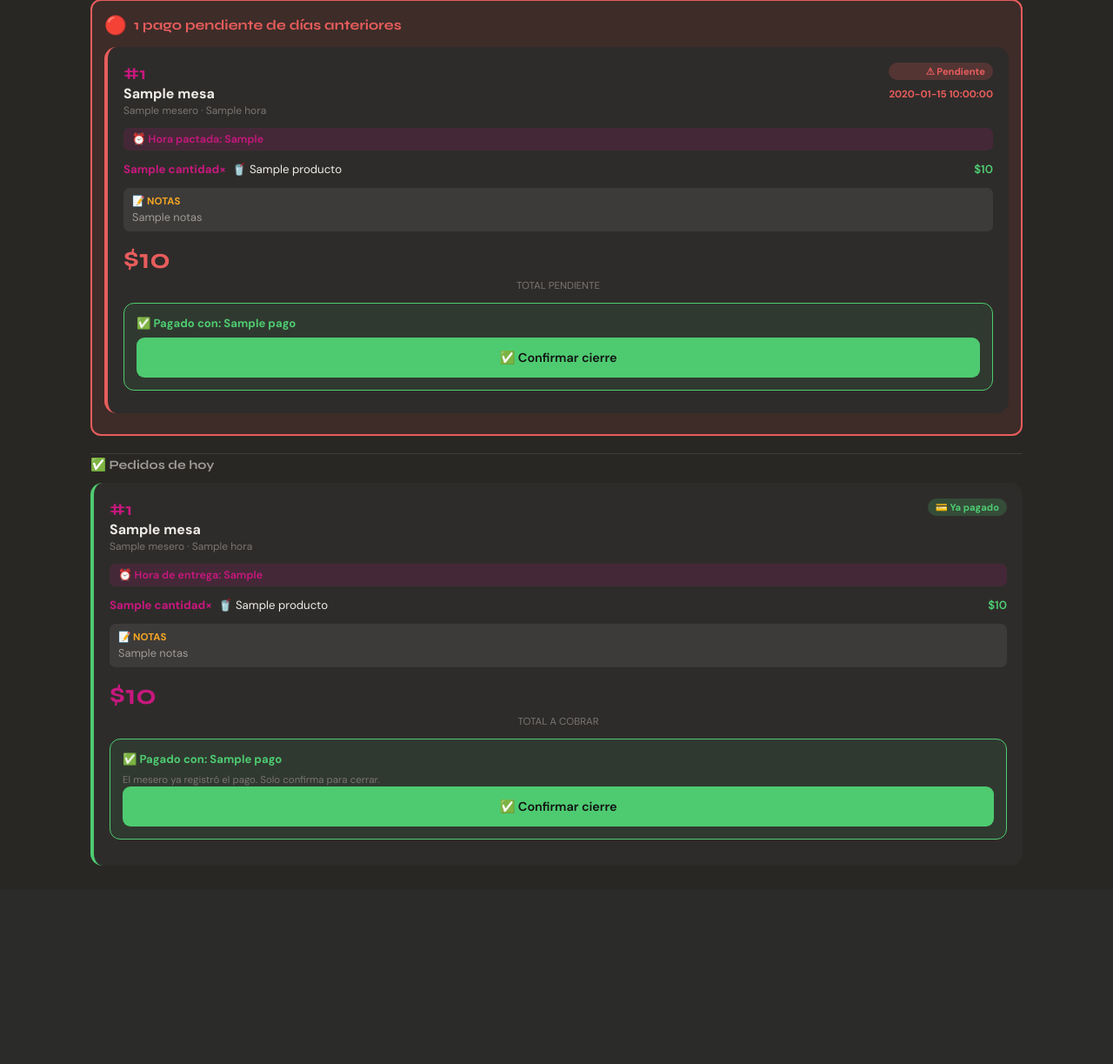
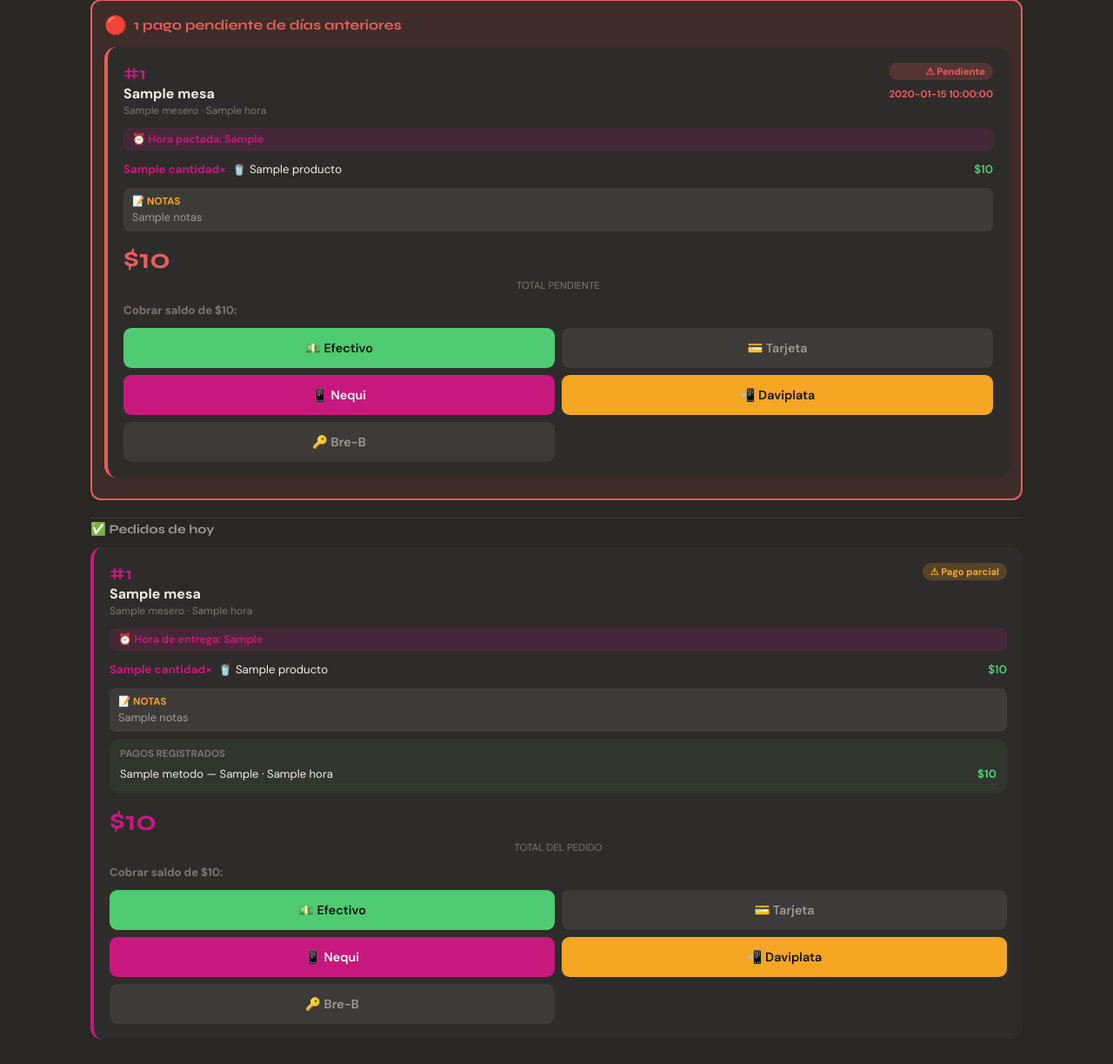
Before and after one commit to lualsa23-max/Jacapizza, a Flask app: template templates/cajero_cobrar.html in a window 1280 px wide. Shown: the part 57-1280 px from the top of the page at 87% size. Before the commit the page ends 1052 px from the top, so only its background shows below. Run offline with Flask 3, Linux system fonts and the light colour scheme; the template is opened without the code that fills it: most values are stand-ins (such as "Sample title", 1, 10 or a date in 2020).

Commit message:
Update cajero_cobrar.html

```diff
--- a/templates/cajero_cobrar.html
+++ b/templates/cajero_cobrar.html
@@ -45,36 +45,46 @@
     {% endif %}
 
     <div class="cobro-total" style="color:var(--red)">{{ p.total | cop }}</div>
-    <div class="text-xs c-gray text-center mb-12">TOTAL PENDIENTE</div>
+    <div class="text-xs c-gray text-center">TOTAL PENDIENTE</div>
 
-    {% if p.pago %}
+    {% if p.total_pagado > 0 and p.saldo > 0 %}
+    <div style="text-align:center;margin:6px 0">
+      <span class="text-sm c-green">Pagado: {{ p.total_pagado | cop }}</span>
+      <span class="text-sm c-gray"> · </span>
+      <span class="text-sm c-red font-bold">Falta: {{ p.saldo | cop }}</span>
+    </div>
+    {% endif %}
+    <div style="margin-bottom:12px"></div>
+
+    {% if p.saldo <= 0 and p.total_pagado > 0 %}
       <div class="card" style="background:rgba(78,203,113,.08);border:1.5px solid var(--green);padding:14px;margin-bottom:8px">
-        <div class="text-sm c-green font-bold mb-8">✅ Pagado con: {{ p.pago }}</div>
+        <div class="text-sm c-green font-bold mb-8">✅ Completamente pagado</div>
         <form method="post" action="/cajero/cobrar/{{ p.id }}/confirmar_pago"
               onsubmit="return confirm('¿Confirmar cierre del pedido #{{ p.id }}?')">
           <button type="submit" class="btn btn-green btn-full">✅ Confirmar cierre</button>
         </form>
       </div>
     {% else %}
-      <p class="text-sm c-gray mb-8 font-bold">Método de pago:</p>
+      {% set monto_cobrar = p.saldo if p.saldo > 0 else p.total %}
+      <p class="text-sm c-gray mb-8 font-bold">Cobrar {% if p.total_pagado > 0 %}saldo de {% endif %}{{ monto_cobrar | cop }}:</p>
       <div class="pay-grid">
-        <form method="post" action="/cajero/cobrar/{{ p.id }}" onsubmit="return confirm('¿Cobrar {{ p.total | cop }} con Efectivo?')">
+        <form method="post" action="/cajero/cobrar/{{ p.id }}" onsubmit="return confirm('¿Cobrar {{ monto_cobrar | cop }} con Efectivo?')">
           <input type="hidden" name="metodo" value="Efectivo">
           <button type="submit" class="btn btn-green btn-full">💵 Efectivo</button>
         </form>
-        <form method="post" action="/cajero/cobrar/{{ p.id }}" onsubmit="return confirm('¿Cobrar {{ p.total | cop }} con Tarjeta?')">
+        <form method="post" action="/cajero/cobrar/{{ p.id }}" onsubmit="return confirm('¿Cobrar {{ monto_cobrar | cop }} con Tarjeta?')">
           <input type="hidden" name="metodo" value="Tarjeta">
           <button type="submit" class="btn btn-ghost btn-full">💳 Tarjeta</button>
         </form>
-        <form method="post" action="/cajero/cobrar/{{ p.id }}" onsubmit="return confirm('¿Cobrar {{ p.total | cop }} con Nequi?')">
+        <form method="post" action="/cajero/cobrar/{{ p.id }}" onsubmit="return confirm('¿Cobrar {{ monto_cobrar | cop }} con Nequi?')">
           <input type="hidden" name="metodo" value="Nequi">
           <button type="submit" class="btn btn-primary btn-full">📱 Nequi</button>
         </form>
-        <form method="post" action="/cajero/cobrar/{{ p.id }}" onsubmit="return confirm('¿Cobrar {{ p.total | cop }} con Daviplata?')">
+        <form method="post" action="/cajero/cobrar/{{ p.id }}" onsubmit="return confirm('¿Cobrar {{ monto_cobrar | cop }} con Daviplata?')">
           <input type="hidden" name="metodo" value="Daviplata">
           <button type="submit" class="btn btn-orange btn-full">📲 Daviplata</button>
         </form>
-        <form method="post" action="/cajero/cobrar/{{ p.id }}" onsubmit="return confirm('¿Cobrar {{ p.total | cop }} con Llave Bre-B?')">
+        <form method="post" action="/cajero/cobrar/{{ p.id }}" onsubmit="return confirm('¿Cobrar {{ monto_cobrar | cop }} con Llave Bre-B?')">
           <input type="hidden" name="metodo" value="Llave Bre-B">
           <button type="submit" class="btn btn-ghost btn-full">🔑 Bre-B</button>
         </form>
@@ -93,15 +103,17 @@
   {% endif %}
 
   {% for p in pedidos %}
-  <div class="cobro-card" style="border-left:4px solid {% if p.pago %}var(--green){% else %}var(--accent){% endif %}">
+  <div class="cobro-card" style="border-left:4px solid {% if p.saldo <= 0 %}var(--green){% else %}var(--accent){% endif %}">
     <div class="cobro-head">
       <div>
         <div class="cobro-id">#{{ p.id }}</div>
         <div class="cobro-code">{{ p.mesa }}</div>
         <div class="cobro-meta">{{ p.mesero }} · {{ p.hora }}</div>
       </div>
-      {% if p.pago %}
-        <span class="badge" style="background:rgba(78,203,113,.2);color:var(--green)">💳 Ya pagado</span>
+      {% if p.saldo <= 0 and p.total_pagado > 0 %}
+        <span class="badge" style="background:rgba(78,203,113,.2);color:var(--green)">💳 Pagado completo</span>
+      {% elif p.total_pagado > 0 %}
+        <span class="badge" style="background:rgba(245,166,35,.2);color:var(--orange)">⚠ Pago parcial</span>
       {% else %}
         <span class="badge b-listo">Listo ✅</span>
       {% endif %}
@@ -125,38 +137,60 @@
     <div class="p-notas mt-8"><strong>📝 Notas</strong>{{ p.notas }}</div>
     {% endif %}
 
+    {% if p.pagos %}
+    <div class="card mt-8" style="background:rgba(78,203,113,.05);padding:10px 12px">
+      <div class="text-xs c-gray font-bold mb-4">PAGOS REGISTRADOS</div>
+      {% for pg in p.pagos %}
+      <div style="display:flex;justify-content:space-between;font-size:.82rem;padding:3px 0;border-bottom:1px solid rgba(255,255,255,.05)">
+        <span>{{ pg.metodo }} — {{ pg.cobrado_por }} · {{ pg.hora }}</span>
+        <span class="c-green font-bold">{{ pg.monto | cop }}</span>
+      </div>
+      {% endfor %}
+    </div>
+    {% endif %}
+
     <div class="cobro-total">{{ p.total | cop }}</div>
-    <div class="text-xs c-gray text-center mb-12">TOTAL A COBRAR</div>
+    <div class="text-xs c-gray text-center">TOTAL DEL PEDIDO</div>
 
-    {% if p.pago %}
+    {% if p.total_pagado > 0 and p.saldo > 0 %}
+    <div style="text-align:center;margin:6px 0">
+      <span class="text-sm c-green">Pagado: {{ p.total_pagado | cop }}</span>
+      <span class="text-sm c-gray"> · </span>
+      <span class="text-sm c-red font-bold">Falta: {{ p.saldo | cop }}</span>
+    </div>
+    {% endif %}
+    <div style="margin-bottom:12px"></div>
+
+    {% if p.saldo <= 0 and p.total_pagado > 0 %}
       <div class="card" style="background:rgba(78,203,113,.08);border:1.5px solid var(--green);padding:14px">
-        <div class="text-sm c-green font-bold mb-8">✅ Pagado con: {{ p.pago }}</div>
-        <div class="text-xs c-gray mb-10">El mesero ya registró el pago. Solo confirma para cerrar.</div>
+        <div class="text-sm c-green font-bold mb-8">✅ Completamente pagado</div>
+        <div class="text-xs c-gray mb-10">Solo confirma para cerrar el pedido.</div>
         <form method="post" action="/cajero/cobrar/{{ p.id }}/confirmar_pago"
               onsubmit="return confirm('¿Confirmar cierre del pedido #{{ p.id }}?')">
           <button type="submit" class="btn btn-green btn-full">✅ Confirmar cierre</button>
         </form>
       </div>
     {% else %}
-      <p class="text-sm c-gray mb-8 font-bold">Método de pago:</p>
+      {% set monto_cobrar = p.saldo if p.saldo > 0 else p.total %}
+      <p class="text-sm c-gray mb-8 font-bold">Cobrar {% if p.total_pagado > 0 %}saldo de {% endif %}{{ monto_cobrar | cop }}:</p>
       <div class="pay-grid">
-        <form method="post" action="/cajero/cobrar/{{ p.id }}" onsubmit="return confirm('¿Cobrar {{ p.total | cop }} con Efectivo?')">
+        <form method="post" action="/cajero/cobrar/{{ p.id }}" onsubmit="return confirm('¿Cobrar {{ monto_cobrar | cop }} con Efectivo?')">
           <input type="hidden" name="metodo" value="Efectivo">
           <button type="submit" class="btn btn-green btn-full">💵 Efectivo</button>
         </form>
-        <form method="post" action="/cajero/cobrar/{{ p.id }}" onsubmit="return confirm('¿Cobrar {{ p.total | cop }} con Tarjeta?')">
+        <form method="post" action="/cajero/cobrar/{{ p.id }}" onsubmit="return confirm('¿Cobrar {{ monto_cobrar | cop }} con Tarjeta?')">
           <input type="hidden" name="metodo" value="Tarjeta">
           <button type="submit" class="btn btn-ghost btn-full">💳 Tarjeta</button>
         </form>
-        <form method="post" action="/cajero/cobrar/{{ p.id }}" onsubmit="return confirm('¿Cobrar {{ p.total | cop }} con Nequi?')">
+        <form method="post" action="/cajero/cobrar/{{ p.id }}" onsubmit="return confirm('¿Cobrar {{ monto_cobrar | cop }} con Nequi?')">
           <input type="hidden" name="metodo" value="Nequi">
           <button type="submit" class="btn btn-primary btn-full">📱 Nequi</button>
         </form>
-        <form method="post" action="/cajero/cobrar/{{ p.id }}" onsubmit="return confirm('¿Cobrar {{ p.total | cop }} con Daviplata?')">
+        <form method="post" action="/cajero/cobrar/{{ p.id }}" onsubmit="return confirm('¿Cobrar {{ monto_cobrar | cop }} con Daviplata?')">
           <input type="hidden" name="metodo" value="Daviplata">
           <button type="submit" class="btn btn-orange btn-full">📲 Daviplata</button>
         </form>
-        <form method="post" action="/cajero/cobrar/{{ p.id }}" onsubmit="return confirm('¿Cobrar {{ p.total | cop }} con Llave Bre-B?')">
+        <form method="post" action="/cajero/cobrar/{{ p.id }}" onsubmit="return confirm('¿Cobrar {{ monto_cobrar | cop }} con Llave Bre-B?')">
           <input type="hidden" name="metodo" value="Llave Bre-B">
           <button type="submit" class="btn btn-ghost btn-full">🔑 Bre-B</button>
         </form>
```
